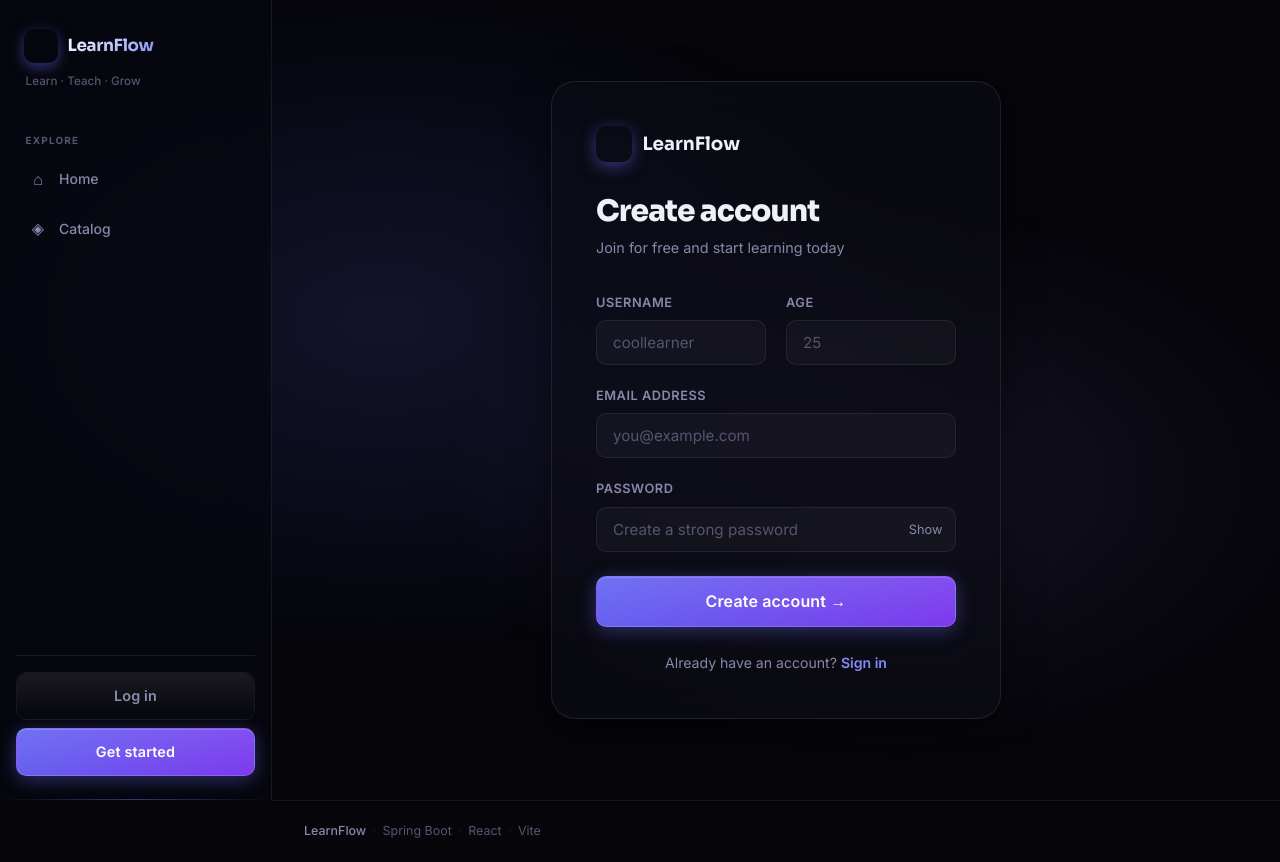
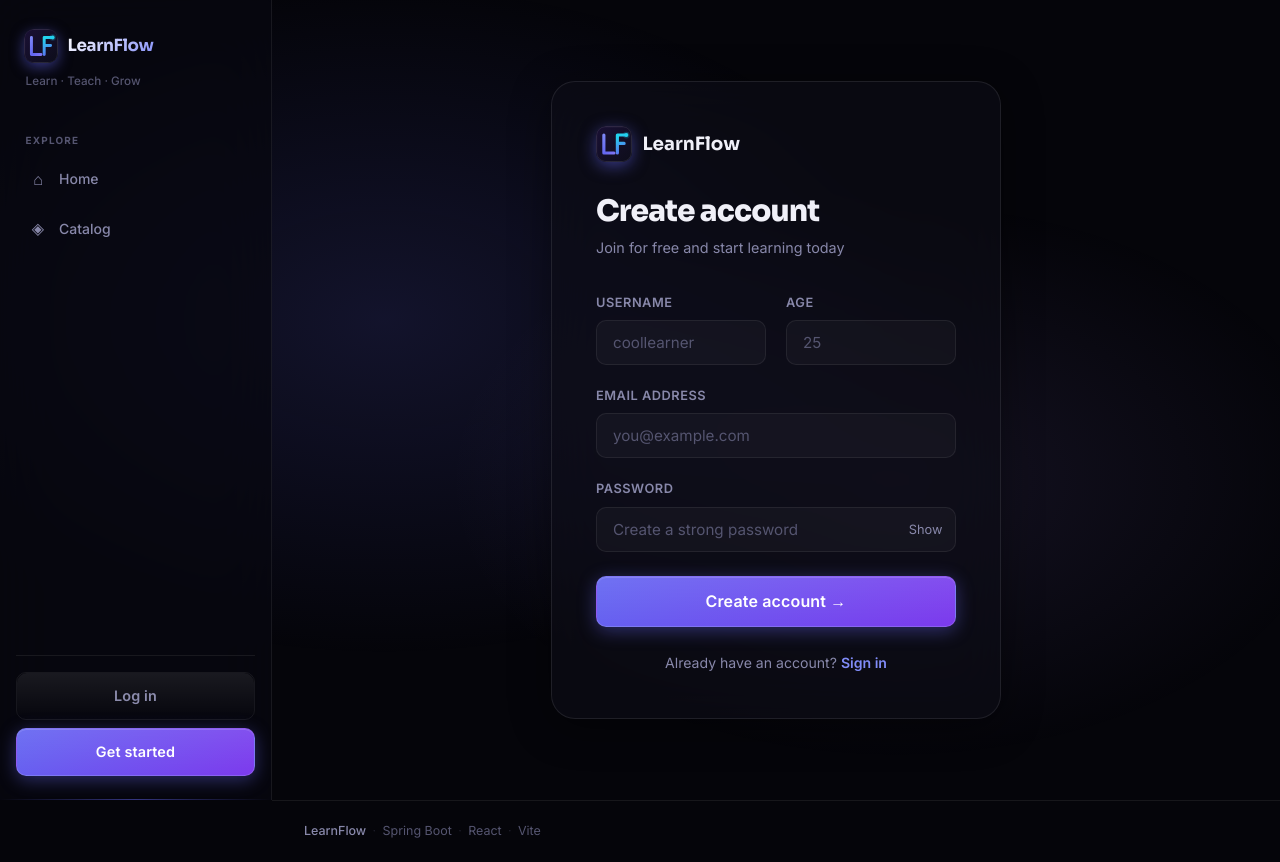
Before and after one commit to laveshgaur/LearnFlow, a React (Vite) app in the folder Frontend/: page /register in a window 1280 px wide. Built offline with nearby package versions, Linux system fonts and the light colour scheme.

Commit message:
Component_and_pages_Updated

```diff
--- a/Frontend/src/components/Layout.jsx
+++ b/Frontend/src/components/Layout.jsx
@@ -94,7 +94,29 @@
       {/* ── Sidebar ── */}
       <aside className={`sidebar ${menuOpen ? 'is-open' : ''}`} aria-label="Main navigation">
         <Link to="/" className="brand" onClick={closeMenu}>
-          <span className="brand-glyph" aria-hidden />
+          <svg className="brand-glyph" viewBox="0 0 32 32" fill="none" xmlns="http://www.w3.org/2000/svg" aria-hidden>
+            <defs>
+              <linearGradient id="brand-bg" x1="0" y1="0" x2="32" y2="32" gradientUnits="userSpaceOnUse">
+                <stop offset="0%" stopColor="#1a1035"/>
+                <stop offset="100%" stopColor="#0d0d1a"/>
+              </linearGradient>
+              <linearGradient id="brand-accent" x1="6" y1="6" x2="26" y2="26" gradientUnits="userSpaceOnUse">
+                <stop offset="0%" stopColor="#818cf8"/>
+                <stop offset="50%" stopColor="#6366f1"/>
+                <stop offset="100%" stopColor="#a78bfa"/>
+              </linearGradient>
+              <linearGradient id="brand-flow" x1="18" y1="10" x2="26" y2="24" gradientUnits="userSpaceOnUse">
+                <stop offset="0%" stopColor="#22d3ee"/>
+                <stop offset="100%" stopColor="#6366f1"/>
+              </linearGradient>
+            </defs>
+            <rect width="32" height="32" rx="8" fill="url(#brand-bg)"/>
+            <rect x="0.5" y="0.5" width="31" height="31" rx="7.5" stroke="rgba(255,255,255,0.1)" strokeWidth="1" fill="none"/>
+            <path d="M7 8v16h9" stroke="url(#brand-accent)" strokeWidth="2.8" strokeLinecap="round" strokeLinejoin="round" fill="none"/>
+            <path d="M19 24V8h8M19 15.5h6" stroke="url(#brand-flow)" strokeWidth="2.8" strokeLinecap="round" strokeLinejoin="round" fill="none"/>
+            <circle cx="27" cy="8" r="1.8" fill="#22d3ee" opacity="0.9"/>
+            <circle cx="27" cy="8" r="3" fill="#22d3ee" opacity="0.2"/>
+          </svg>
           <span className="brand-text">LearnFlow</span>
         </Link>
         <p className="sb-tagline">Learn · Teach · Grow</p>
--- a/Frontend/src/pages/Login.jsx
+++ b/Frontend/src/pages/Login.jsx
@@ -42,7 +42,29 @@
       <div className="auth-panel card">
         {/* Logo */}
         <div className="auth-logo">
-          <span className="auth-logo-glyph" />
+          <svg className="auth-logo-glyph" viewBox="0 0 32 32" fill="none" xmlns="http://www.w3.org/2000/svg" aria-hidden>
+            <defs>
+              <linearGradient id="auth-bg" x1="0" y1="0" x2="32" y2="32" gradientUnits="userSpaceOnUse">
+                <stop offset="0%" stopColor="#1a1035"/>
+                <stop offset="100%" stopColor="#0d0d1a"/>
+              </linearGradient>
+              <linearGradient id="auth-accent" x1="6" y1="6" x2="26" y2="26" gradientUnits="userSpaceOnUse">
+                <stop offset="0%" stopColor="#818cf8"/>
+                <stop offset="50%" stopColor="#6366f1"/>
+                <stop offset="100%" stopColor="#a78bfa"/>
+              </linearGradient>
+              <linearGradient id="auth-flow" x1="18" y1="10" x2="26" y2="24" gradientUnits="userSpaceOnUse">
+                <stop offset="0%" stopColor="#22d3ee"/>
+                <stop offset="100%" stopColor="#6366f1"/>
+              </linearGradient>
+            </defs>
+            <rect width="32" height="32" rx="8" fill="url(#auth-bg)"/>
+            <rect x="0.5" y="0.5" width="31" height="31" rx="7.5" stroke="rgba(255,255,255,0.1)" strokeWidth="1" fill="none"/>
+            <path d="M7 8v16h9" stroke="url(#auth-accent)" strokeWidth="2.8" strokeLinecap="round" strokeLinejoin="round" fill="none"/>
+            <path d="M19 24V8h8M19 15.5h6" stroke="url(#auth-flow)" strokeWidth="2.8" strokeLinecap="round" strokeLinejoin="round" fill="none"/>
+            <circle cx="27" cy="8" r="1.8" fill="#22d3ee" opacity="0.9"/>
+            <circle cx="27" cy="8" r="3" fill="#22d3ee" opacity="0.2"/>
+          </svg>
           LearnFlow
         </div>
 
--- a/Frontend/src/pages/Register.jsx
+++ b/Frontend/src/pages/Register.jsx
@@ -93,7 +93,29 @@
     <div className="auth-page">
       <div className="auth-panel card">
         <div className="auth-logo">
-          <span className="auth-logo-glyph" />
+          <svg className="auth-logo-glyph" viewBox="0 0 32 32" fill="none" xmlns="http://www.w3.org/2000/svg" aria-hidden>
+            <defs>
+              <linearGradient id="reg-bg" x1="0" y1="0" x2="32" y2="32" gradientUnits="userSpaceOnUse">
+                <stop offset="0%" stopColor="#1a1035"/>
+                <stop offset="100%" stopColor="#0d0d1a"/>
+              </linearGradient>
+              <linearGradient id="reg-accent" x1="6" y1="6" x2="26" y2="26" gradientUnits="userSpaceOnUse">
+                <stop offset="0%" stopColor="#818cf8"/>
+                <stop offset="50%" stopColor="#6366f1"/>
+                <stop offset="100%" stopColor="#a78bfa"/>
+              </linearGradient>
+              <linearGradient id="reg-flow" x1="18" y1="10" x2="26" y2="24" gradientUnits="userSpaceOnUse">
+                <stop offset="0%" stopColor="#22d3ee"/>
+                <stop offset="100%" stopColor="#6366f1"/>
+              </linearGradient>
+            </defs>
+            <rect width="32" height="32" rx="8" fill="url(#reg-bg)"/>
+            <rect x="0.5" y="0.5" width="31" height="31" rx="7.5" stroke="rgba(255,255,255,0.1)" strokeWidth="1" fill="none"/>
+            <path d="M7 8v16h9" stroke="url(#reg-accent)" strokeWidth="2.8" strokeLinecap="round" strokeLinejoin="round" fill="none"/>
+            <path d="M19 24V8h8M19 15.5h6" stroke="url(#reg-flow)" strokeWidth="2.8" strokeLinecap="round" strokeLinejoin="round" fill="none"/>
+            <circle cx="27" cy="8" r="1.8" fill="#22d3ee" opacity="0.9"/>
+            <circle cx="27" cy="8" r="3" fill="#22d3ee" opacity="0.2"/>
+          </svg>
           LearnFlow
         </div>
 
```
